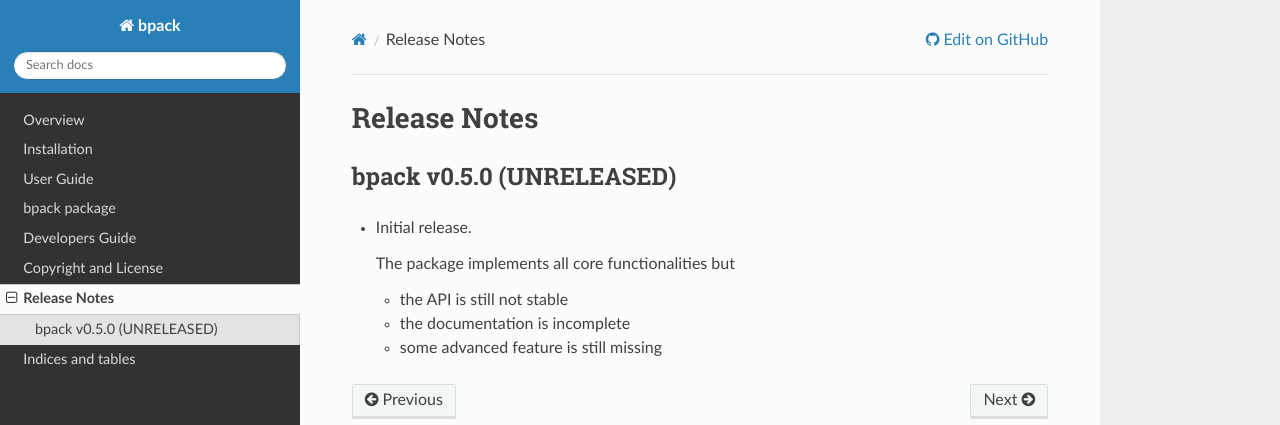
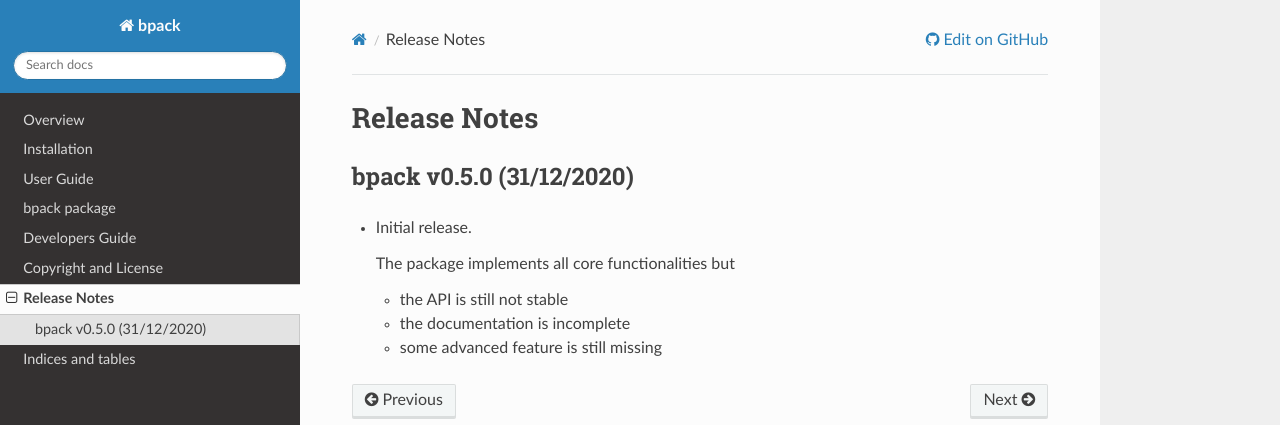
Before and after one commit to avalentino/bpack, a Sphinx documentation site: the page built from docs/release_notes.rst, in a window 1280 px wide. Shown: the top 425 px of the page. Built offline with Sphinx 7.4.7 and the Read the Docs theme 2.0.0, drawn with Linux system fonts in a browser that asks for light colours; the version number is read from the project's files by our own code.

```diff
--- a/bpack/__init__.py
+++ b/bpack/__init__.py
@@ -4,7 +4,7 @@ bpack provides tools to describe, in a *delcarative* way, and
 encode/decode binary data.
 """
 
-__version__ = '0.5.0.dev1'
+__version__ = '0.5.0'
 
 from .descriptors import (                                          # noqa
     descriptor, field, fields, is_descriptor, is_field,
--- a/docs/release_notes.rst
+++ b/docs/release_notes.rst
@@ -1,7 +1,7 @@
 Release Notes
 =============
 
-bpack v0.5.0 (UNRELEASED)
+bpack v0.5.0 (31/12/2020)
 -------------------------
 
 * Initial release.
```
